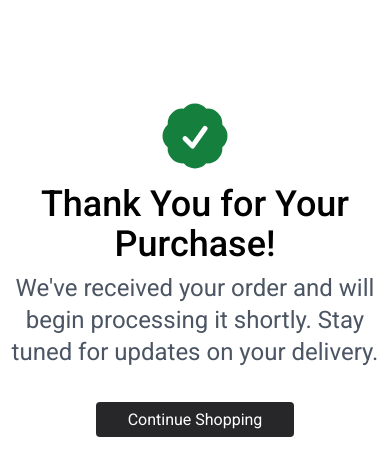
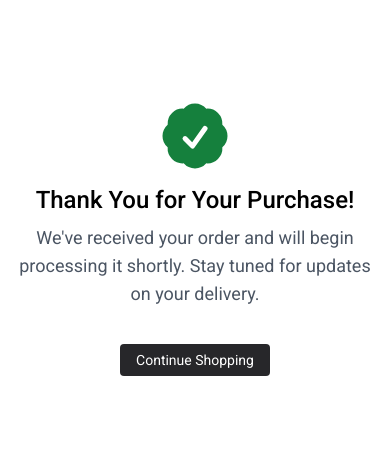
Before and after one commit to tadiyusss/sapashoes-php, a PHP site: page /success.php in a window 390 px wide. Shown: the top 476 px of the page. Run offline with PHP 8.4, Linux system fonts and the light colour scheme.

Commit message:
fixed responsiveness in success.php

```diff
--- a/success.php
+++ b/success.php
@@ -8,14 +8,14 @@
         <link rel="stylesheet" href="assets/css/main.css">
     </head>
     <body class="roboto">
-        <div class="max-w-4xl mx-auto space-y-2 mt-24 text-center">
+        <div class="max-w-4xl mx-auto space-y-2 mt-24 text-center px-4">
             <svg xmlns="http://www.w3.org/2000/svg" viewBox="0 0 24 24" fill="currentColor" class="size-20 text-green-700 mx-auto">
                 <path fill-rule="evenodd" d="M8.603 3.799A4.49 4.49 0 0 1 12 2.25c1.357 0 2.573.6 3.397 1.549a4.49 4.49 0 0 1 3.498 1.307 4.491 4.491 0 0 1 1.307 3.497A4.49 4.49 0 0 1 21.75 12a4.49 4.49 0 0 1-1.549 3.397 4.491 4.491 0 0 1-1.307 3.497 4.491 4.491 0 0 1-3.497 1.307A4.49 4.49 0 0 1 12 21.75a4.49 4.49 0 0 1-3.397-1.549 4.49 4.49 0 0 1-3.498-1.306 4.491 4.491 0 0 1-1.307-3.498A4.49 4.49 0 0 1 2.25 12c0-1.357.6-2.573 1.549-3.397a4.49 4.49 0 0 1 1.307-3.497 4.49 4.49 0 0 1 3.497-1.307Zm7.007 6.387a.75.75 0 1 0-1.22-.872l-3.236 4.53L9.53 12.22a.75.75 0 0 0-1.06 1.06l2.25 2.25a.75.75 0 0 0 1.14-.094l3.75-5.25Z" clip-rule="evenodd" />
             </svg>
-            <h1 class="text-4xl font-medium">Thank You for Your Purchase!</h1>
-            <p class="text-2xl text-gray-600">We've received your order and will begin processing it shortly. Stay tuned for updates on your delivery.</p>
+            <h1 class="md:text-4xl text-2xl font-medium">Thank You for Your Purchase!</h1>
+            <p class="md:text-2xl text-lg text-gray-600">We've received your order and will begin processing it shortly. Stay tuned for updates on your delivery.</p>
             <div class="pt-8">
-                <a href="index.php" class="mx-auto px-8 py-2 rounded bg-zinc-800 hover:bg-zinc-900 ease duration-200 text-white">Continue Shopping</a>
+                <a href="index.php" class="mx-auto md:px-8 px-4 py-2 md:text-base text-sm rounded bg-zinc-800 hover:bg-zinc-900 ease duration-200 text-white">Continue Shopping</a>
             </div>
         </div>
     </body>
```
